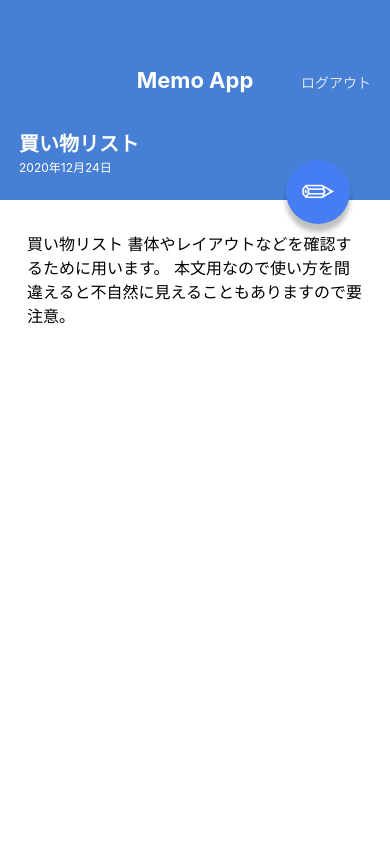
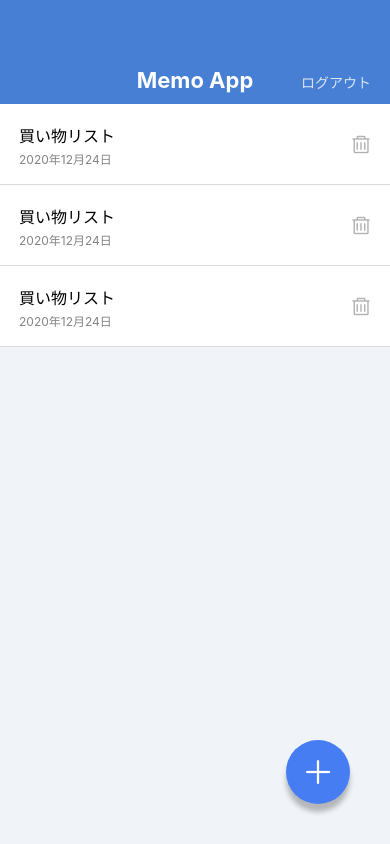
Before and after one commit to cocomacha/MemoApp, a React Native app: screen / in a window 390 px wide. Built offline with nearby package versions, Linux system fonts and the light colour scheme.

Commit message:
Install @expo/vector-icons

```diff
--- a/App.jsx
+++ b/App.jsx
@@ -3,5 +3,5 @@
 import MemoDetailScreen from "./src/screens/MemoDetailScreen";
 
 export default function App() {
-  return <MemoDetailScreen />;
+  return <MemoListScreen />;
 }
--- a/package.json
+++ b/package.json
@@ -8,6 +8,7 @@
     "eject": "expo eject"
   },
   "dependencies": {
+    "@expo/vector-icons": "^13.0.0",
     "expo": "~45.0.0",
     "expo-status-bar": "~1.3.0",
     "expo-updates": "~0.13.2",
--- a/src/components/CircleButton.jsx
+++ b/src/components/CircleButton.jsx
@@ -1,18 +1,20 @@
 import React from "react";
-import { View, Text, StyleSheet } from "react-native";
+import { View, StyleSheet } from "react-native";
 import { string, shape } from "prop-types";
+import { AntDesign } from "@expo/vector-icons";
+
 export default function circleButton(props) {
-  const { children, style } = props;
+  const { style, name } = props;
   return (
     <View style={[styles.circleButton, style]}>
-      <Text style={styles.circleButtonLabel}>{children}</Text>
+      <AntDesign name={name} size={32} color="white" />
     </View>
   );
 }
 
 circleButton.propsTypes = {
-  children: string.isRequired,
   style: shape(),
+  name: string.isRequired,
 };
 
 circleButton.defaultProps = {
--- a/src/components/MemoList.jsx
+++ b/src/components/MemoList.jsx
@@ -1,5 +1,6 @@
 import React from "react";
 import { View, Text, StyleSheet } from "react-native";
+import { AntDesign } from "@expo/vector-icons";
 
 export default function MemoList() {
   return (
@@ -11,7 +12,7 @@
             <Text style={styles.memoListItemDate}>2020年12月24日</Text>
           </View>
           <View>
-            <Text>X</Text>
+            <AntDesign name="delete" size={20} color="#B0B0B0" />
           </View>
         </View>
       </View>
@@ -23,7 +24,7 @@
             <Text style={styles.memoListItemDate}>2020年12月24日</Text>
           </View>
           <View>
-            <Text>X</Text>
+            <AntDesign name="delete" size={20} color="#B0B0B0" />
           </View>
         </View>
       </View>
@@ -35,7 +36,7 @@
             <Text style={styles.memoListItemDate}>2020年12月24日</Text>
           </View>
           <View>
-            <Text>X</Text>
+            <AntDesign name="delete" size={20} color="#B0B0B0" />
           </View>
         </View>
       </View>
--- a/src/screens/MemoDetailScreen.jsx
+++ b/src/screens/MemoDetailScreen.jsx
@@ -17,7 +17,7 @@
           本文用なので使い方を間違えると不自然に見えることもありますので要注意。
         </Text>
       </ScrollView>
-      <CircleButton style={{ top: 160, bottom: "auto" }}>✏︎</CircleButton>
+      <CircleButton style={{ top: 160, bottom: "auto" }} name="edit" />
     </View>
   );
 }
--- a/src/screens/MemoListScreen.jsx
+++ b/src/screens/MemoListScreen.jsx
@@ -10,7 +10,7 @@
     <View style={styles.container}>
       <AppBar />
       <MemoList />
-      <CircleButton>+</CircleButton>
+      <CircleButton name="plus" />
     </View>
   );
 }
```
